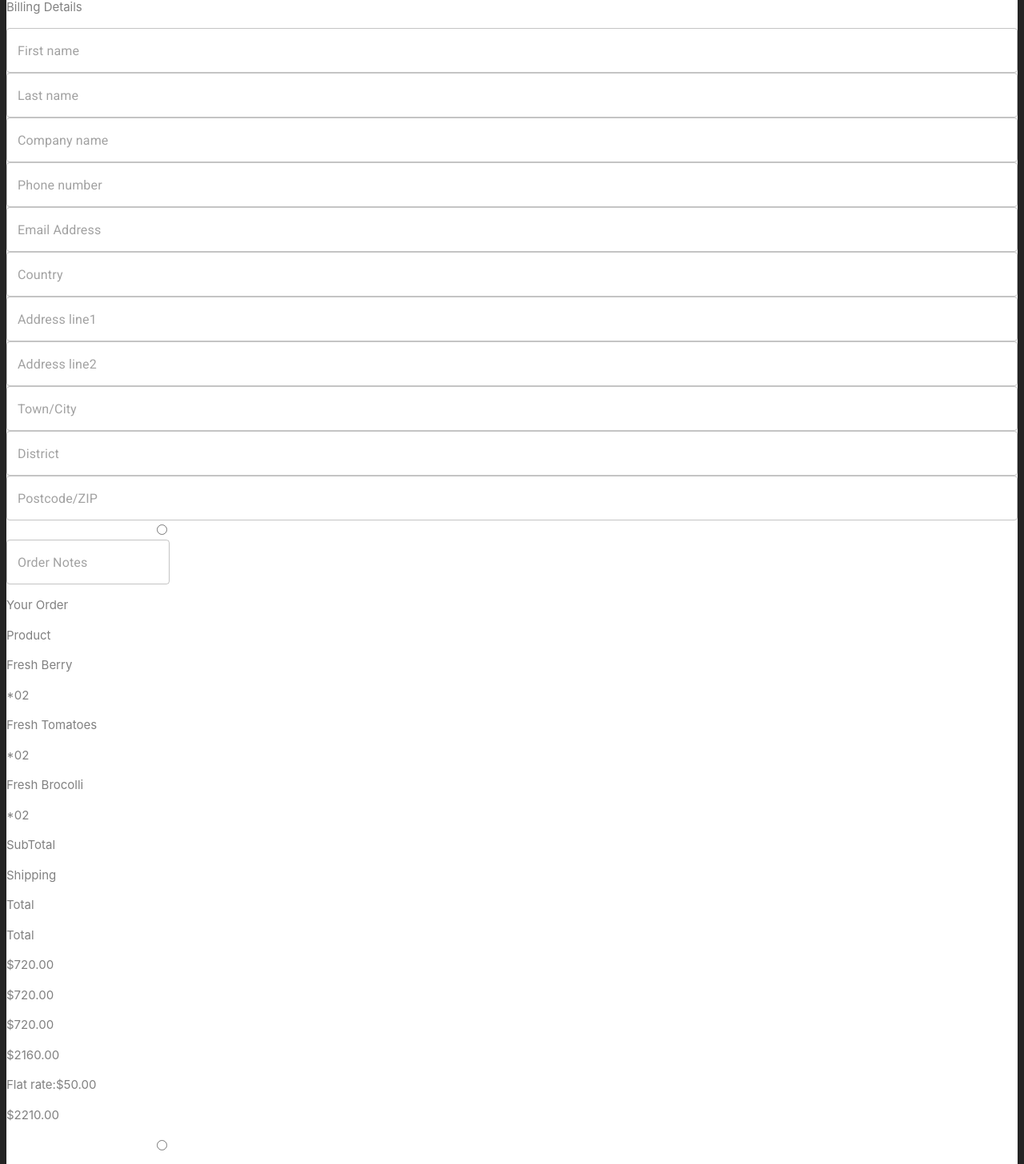
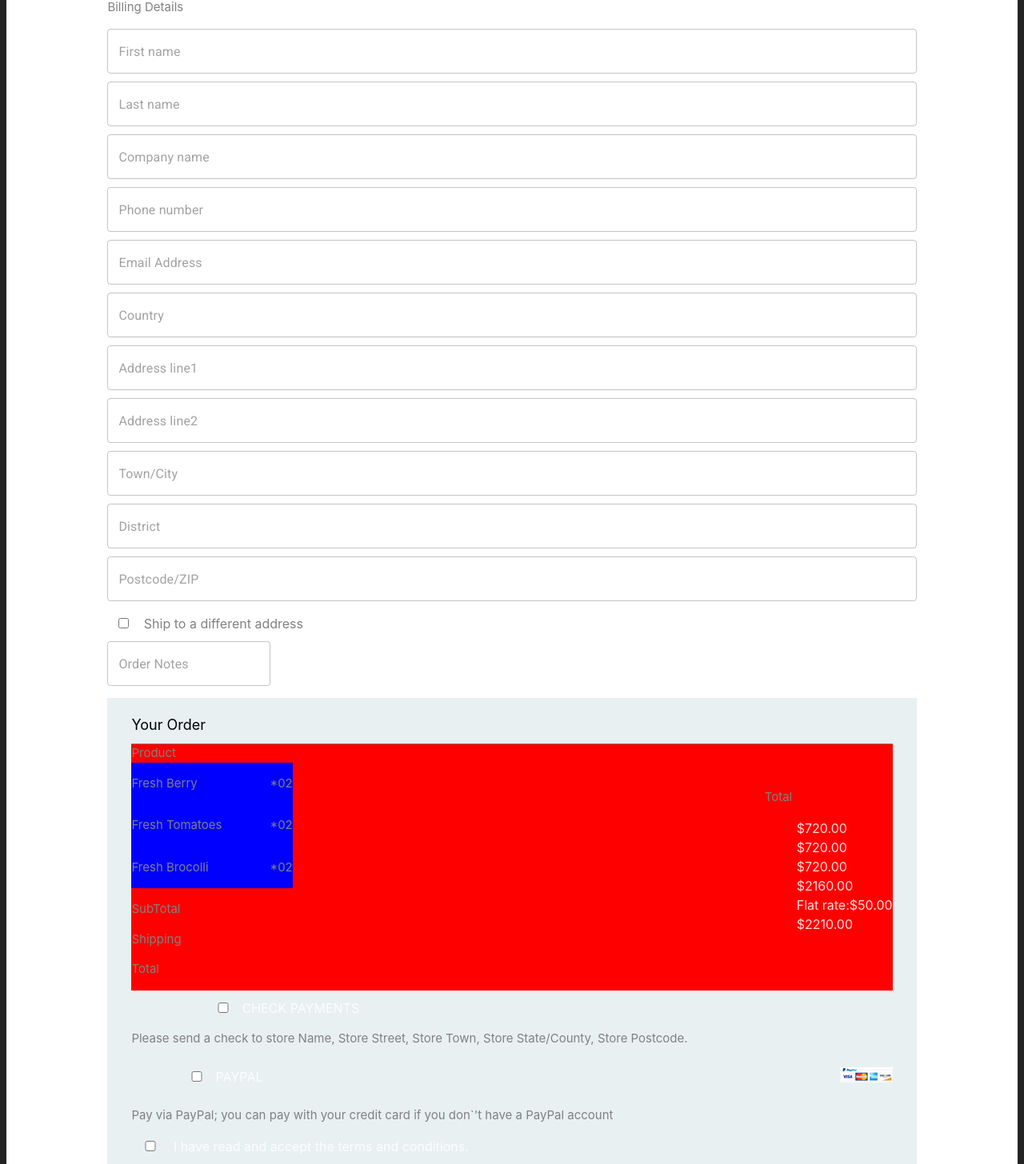
Before and after one commit to BridgetKas/ShoeStore, a React (Vite) app: page /shop in a window 1280 px wide. Shown: the part 4096-5552 px from the top of the page at 80% size. Built offline with nearby package versions, Linux system fonts and the light colour scheme.

Commit message:
Added Checkout  Page

```diff
--- a/src/pages/checkout/checkout.jsx
+++ b/src/pages/checkout/checkout.jsx
@@ -34,42 +34,42 @@ function CheckoutComp() {
         <Input placeholder="Enter coupon code" fullWidth />
         <ButtonComp btnTitle="APPLY COUPON" />
       </div>
-
+      <div className={styles.billContainer}>
         <p>Billing Details</p>
-
-      <div>
-        <Input placeholder="First name" required ={true} fullWidth/>
-        <Input placeholder="Last name" required ={true} fullWidth/>
-        <Input placeholder="Company name" required ={true} fullWidth/>
-        <Input placeholder="Phone number" required ={true} fullWidth/>
-        <Input placeholder="Email Address" required ={true} fullWidth/>
-        <Input placeholder="Country" required ={true} fullWidth/>
-        <Input placeholder="Address line1" required ={true} fullWidth/>
-        <Input placeholder="Address line2" required ={true} fullWidth/>
-        <Input placeholder="Town/City" required ={true} fullWidth/>
-        <Input placeholder="District" required ={true} fullWidth/>
-        <Input placeholder="Postcode/ZIP" required ={true} fullWidth/>
-      </div>
-      <div>
-        <input type="radio"/>
+        <ul className={styles.list}>
+          <li><Input placeholder="First name" required ={true} fullWidth/></li>
+          <li><Input placeholder="Last name" required ={true} fullWidth/></li>
+          <li><Input placeholder="Company name" required ={true} fullWidth/></li>
+          <li><Input placeholder="Phone number" required ={true} fullWidth/></li>
+          <li><Input placeholder="Email Address" required ={true} fullWidth/></li>
+          <li><Input placeholder="Country" required ={true} fullWidth/></li>
+          <li><Input placeholder="Address line1" required ={true} fullWidth/></li>
+          <li><Input placeholder="Address line2" required ={true} fullWidth/></li>
+          <li><Input placeholder="Town/City" required ={true} fullWidth/></li>
+          <li><Input placeholder="District" required ={true} fullWidth/></li>
+          <li><Input placeholder="Postcode/ZIP" required ={true} fullWidth/></li>
+        </ul>
+        <div className={`${styles.inputContainer} ${styles.Address}`}>
+          <input type="checkbox" className={styles.checkbox}/>
           <label>Ship to a different address</label>
         </div>
         <Input placeholder="Order Notes" multiline/>
-
+      </div>
+      <div className={styles.orderContainer}>
         <div>
-        <p>Your Order</p>
+          <p className={styles.order}>Your Order</p>
+          <div className={styles.payContainer}>
             <div>
-          <div>
-            <p>Product</p>
-            <div>
+              <p className={styles.product}>Product</p>
+              <div className={styles.freshContainer}>
                 <p>Fresh Berry</p>
                 <p>*02 </p>
               </div>
-            <div>
+              <div className={styles.freshContainer}>
                 <p>Fresh Tomatoes</p>
                 <p>*02 </p>
               </div>
-            <div>
+              <div className={styles.freshContainer}>
                 <p>Fresh Brocolli</p>
                 <p>*02 </p>
               </div>
@@ -81,38 +81,28 @@ function CheckoutComp() {
               </div>
             </div>
             <div>
-            <p>Total</p>
-            <div>
-              <p>$720.00</p>
-            </div>
-            <div>
-              <p>$720.00</p>
-            </div>
-            <div>
-              <p>$720.00</p>
-            </div>
-            <div>
-              <p>$2160.00</p>
-            </div>
-            <div>
-              <p>Flat rate:$50.00</p>
-            </div>
-            <div>
-              <p>$2210.00</p>
+              <p className={styles.product}>Total</p>
+              <ul className={styles.price}>
+                <li>$720.00</li>
+                <li>$720.00</li>
+                <li>$720.00</li>
+                <li>$2160.00</li>
+                <li>Flat rate:$50.00</li>
+                <li>$2210.00</li>
+              </ul>
             </div>
           </div>
         </div>
-      </div>
-      <div>
-        <input type="radio"/>
+        <div className={styles.inputContainer} >
+          <input type="checkbox" className={styles.checkbox}/>
           <label>CHECK PAYMENTS</label>
         </div>
         <div>
           <p>Please send a check to store Name, Store Street, Store Town, Store State/County, Store Postcode.</p>
         </div>
-      <div>
-        <div>
-          <input type="radio"/>
+        <div className={styles.payPal}>
+          <div className={styles.inputContainer} >
+            <input type="checkbox" className={styles.checkbox}/>
             <label>PAYPAL</label>
           </div>
           <div>
@@ -123,8 +113,8 @@ function CheckoutComp() {
           <p>Pay via PayPal; you can pay with your credit card if you don`&apos;t have a PayPal account</p>
         </div>
         <div>
-        <div>
-          <input type="radio"/>
+          <div >
+            <input type="checkbox" className={styles.checkbox}/>
             <label>
               I have read and accept the terms and conditions.
             </label>
@@ -132,6 +122,7 @@ function CheckoutComp() {
         </div>
         <ButtonComp btnTitle="PROCCCED TO PAYPAL"/>
       </div>
+    </div>
   )
 }
 
--- a/src/pages/checkout/checkout.module.css
+++ b/src/pages/checkout/checkout.module.css
@@ -42,10 +42,76 @@
 }
 
 .checkbox {
-    width:10%;
+    width:5%;
+    margin:0 5px 0 0;
 }
 
 .couponContainer {
     width:80%;
     margin:0 auto;
 }
+
+.billContainer {
+    width:80%;
+    margin:0 auto;
+}
+
+.list {
+    padding:0;
+}
+
+.list li {
+    list-style:none;
+    margin-bottom:10px;
+}
+
+.inputContainer.Address {
+    width:80%;
+    margin:10px 0;
+    color:gray;
+}
+
+.orderContainer {
+    width:80%;
+    margin:15px auto;
+    background-color:#e8f0f2;
+    padding:20px 30px;
+}
+
+.order {
+    color:black;
+    font-size:18px;
+    margin:0;
+    padding-bottom:10px;
+    border-bottom: 1px solid gray;
+}
+
+.payContainer {
+    display:flex;
+    align-items:center;
+    justify-content:space-between;
+    background-color:red;
+}
+
+.product {
+    margin:0;
+}
+
+.freshContainer {
+    display:flex;
+    align-items: center;
+    gap:60px;
+    justify-content:space-between;
+    background-color: blue;
+}
+
+.price li {
+    list-style: none;
+    padding:0;
+}
+
+.payPal {
+    display:flex;
+    align-items: center;
+    justify-content:space-between;
+}
```
Lines whose indentation alone changed are shown as unchanged.
